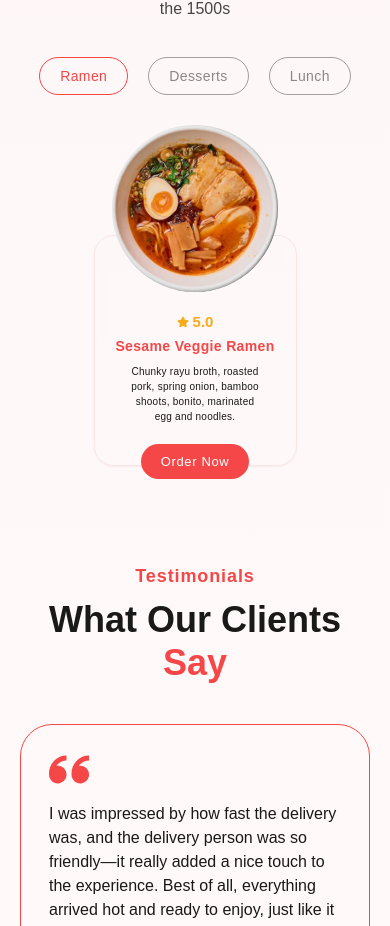
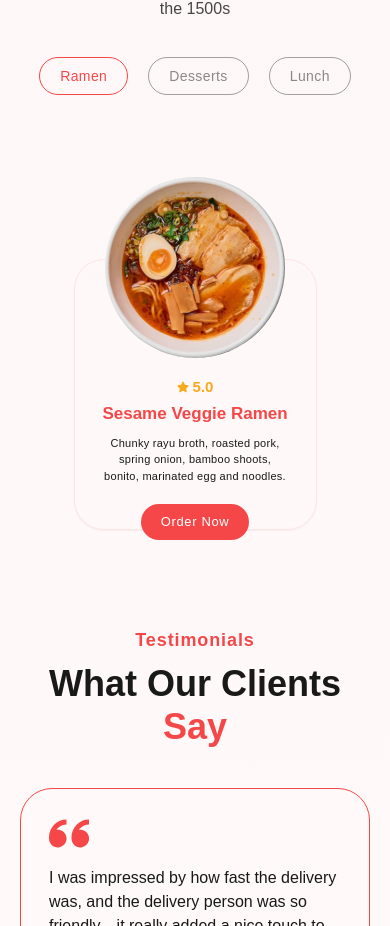
Before and after one commit to devJennyy/oishi-food, a React (Vite) app: page /homepage in a window 390 px wide. Shown: the part 934-1860 px from the top of the page. Built offline with nearby package versions, Linux system fonts and the light colour scheme; a web font is replaced by a local one.

Commit message:
Update menu on mobile view.

```diff
--- a/src/components/Menu.tsx
+++ b/src/components/Menu.tsx
@@ -80,13 +80,13 @@ const Menu = () => {
         ))}
       </div>
 
-      <div className="flex justify-center items-center w-fit h-full mt-10 md:hidden">
+      <div className="flex justify-center items-center w-fit h-full mt-16 md:hidden">
         {ramenMenu.map((item, index) => (
           <div
             key={index}
-            className="flex flex-col justify-center items-center w-[203px] h-[231px] border border-secondary/10 shadow-sm backdrop-blur-sm gap-4 rounded-[20px] mt-20"
+            className="flex flex-col justify-center items-center w-[243px] h-[271px] border border-secondary/10 shadow-sm backdrop-blur-sm gap-4 rounded-[30px] mt-20"
           >
-            <div className="flex items-center h-[166px] w-[166px] mt-[-6rem]">
+            <div className="flex items-center h-[180px] w-[180px] mt-[-4.5rem]">
               <img
                 src={item.image}
                 className="h-fit object-cover"
@@ -97,10 +97,10 @@ const Menu = () => {
                 <FaStar size={12} />
                 <p className="font-semibold leading-3 text-[15px]">{item.rating}</p>
               </div>
-              <p className="text-secondary font-bold text-sm tracking-wide">
+              <p className="text-secondary font-bold text-[17px]">
                 {item.title}
               </p>
-              <p className="text-[10px] tracking-wide max-w-[135px] w-full">{item.description}</p>
+              <p className="text-[11px] tracking-wide px-7 w-full">{item.description}</p>
             </div>
             <button className="py-2 px-5 bg-secondary w-fit rounded-full mt-1 active:scale-95 transition-all duration-300 ease-in-out">
               <p className="capitalize text-white text-[13px] font-light tracking-wider">Order Now</p>
```
